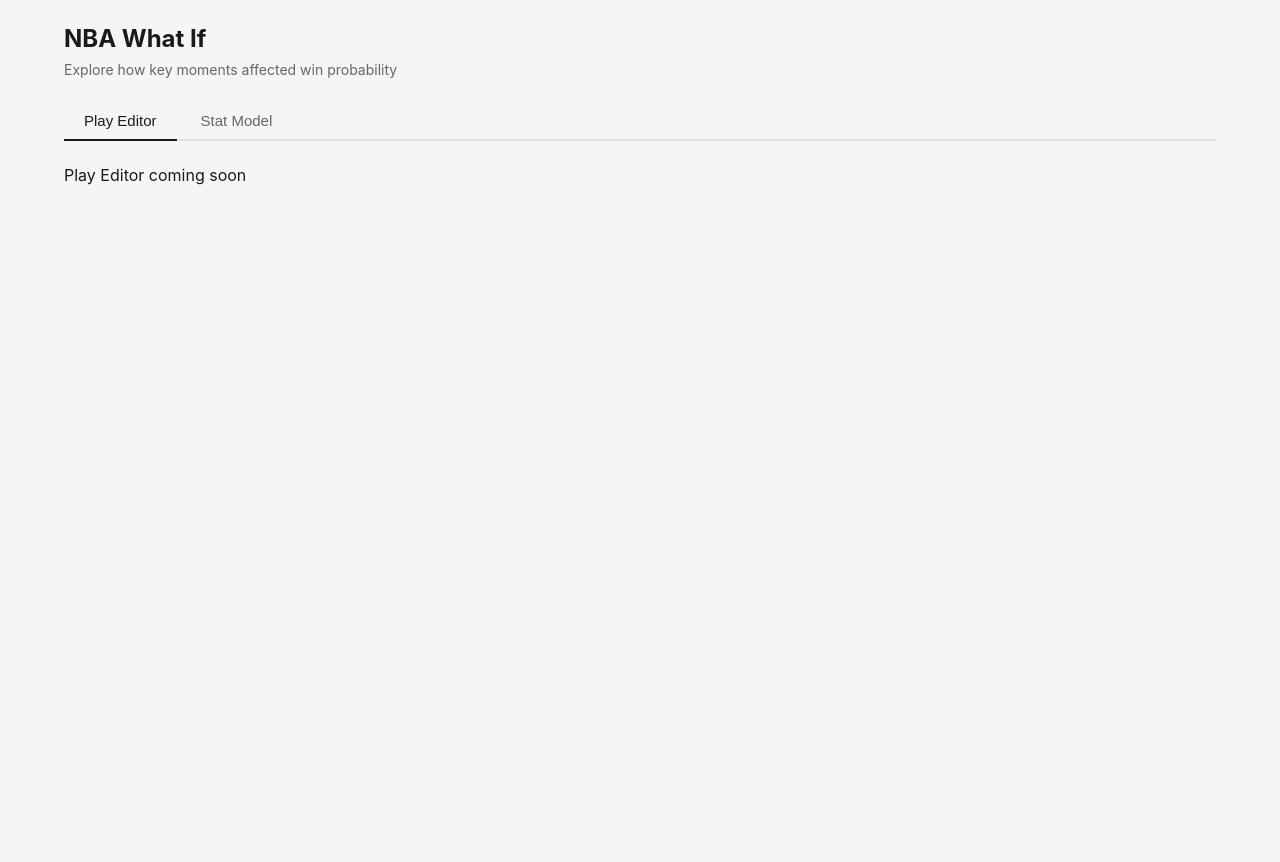
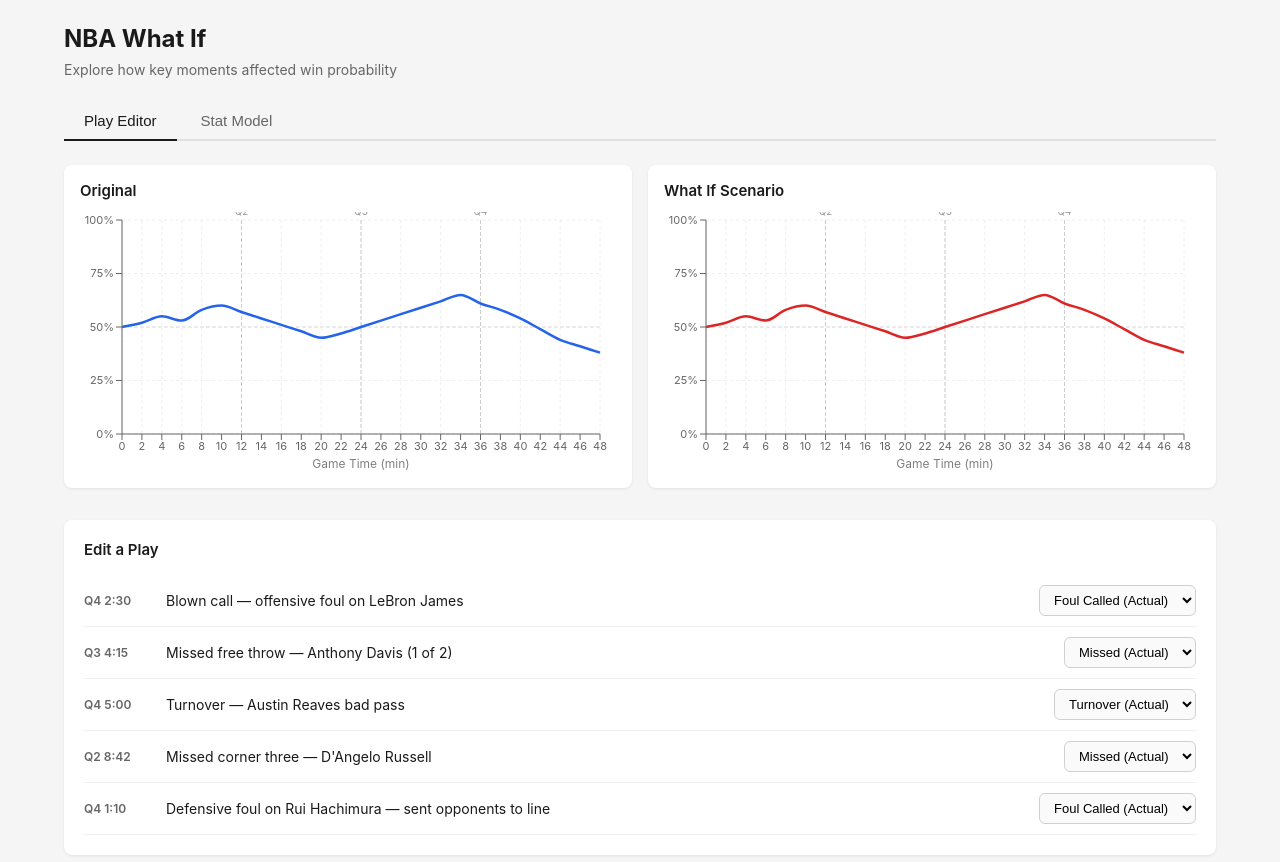
Before and after one commit to sk2007/nba-what-if, a React app: page / in a window 1280 px wide. Shown: the top 862 px of the page. Before the commit the page ends 800 px from the top, so only its background shows below. Built offline with nearby package versions, Linux system fonts and the light colour scheme; the HTML template or start-up script is replaced by a standard one.

Commit message:
feat: add PlayEditor with side-by-side win probability charts

```diff
--- a/src/App.jsx
+++ b/src/App.jsx
@@ -1,5 +1,6 @@
 import { useState } from 'react';
 import TabNav from './components/TabNav';
+import PlayEditor from './components/PlayEditor';
 import './App.css';
 
 export default function App() {
@@ -13,7 +14,7 @@
       </p>
       <TabNav activeTab={activeTab} onTabChange={setActiveTab} />
       <div>
-        {activeTab === 'Play Editor' && <p>Play Editor coming soon</p>}
+        {activeTab === 'Play Editor' && <PlayEditor />}
         {activeTab === 'Stat Model' && <p>Stat Model coming soon</p>}
       </div>
     </div>
--- /dev/null
+++ b/src/components/PlayEditor.jsx
@@ -0,0 +1,171 @@
+import { useState } from 'react';
+import {
+  LineChart,
+  Line,
+  XAxis,
+  YAxis,
+  CartesianGrid,
+  Tooltip,
+  ReferenceLine,
+  ResponsiveContainer,
+} from 'recharts';
+import { originalCurve, plays } from '../data/plays';
+
+const QUARTER_LINES = [12, 24, 36];
+
+function WinProbChart({ data, title, color }) {
+  return (
+    <div style={styles.chartPanel}>
+      <h3 style={styles.chartTitle}>{title}</h3>
+      <ResponsiveContainer width="100%" height={260}>
+        <LineChart data={data} margin={{ top: 8, right: 16, left: 0, bottom: 8 }}>
+          <CartesianGrid strokeDasharray="3 3" stroke="#eee" />
+          <XAxis
+            dataKey="minute"
+            label={{ value: 'Game Time (min)', position: 'insideBottom', offset: -4, fontSize: 12 }}
+            domain={[0, 48]}
+            tickCount={9}
+            tick={{ fontSize: 11 }}
+          />
+          <YAxis
+            domain={[0, 100]}
+            tickFormatter={(v) => `${v}%`}
+            tick={{ fontSize: 11 }}
+            width={42}
+          />
+          <Tooltip
+            formatter={(v) => [`${v}%`, 'Win Prob']}
+            labelFormatter={(l) => `Minute ${l}`}
+          />
+          {QUARTER_LINES.map((min) => (
+            <ReferenceLine
+              key={min}
+              x={min}
+              stroke="#ccc"
+              strokeDasharray="4 2"
+              label={{ value: `Q${min / 12 + 1}`, position: 'top', fontSize: 10, fill: '#999' }}
+            />
+          ))}
+          <ReferenceLine y={50} stroke="#ddd" strokeDasharray="4 2" />
+          <Line
+            type="monotone"
+            dataKey="prob"
+            stroke={color}
+            strokeWidth={2.5}
+            dot={false}
+            activeDot={{ r: 4 }}
+          />
+        </LineChart>
+      </ResponsiveContainer>
+    </div>
+  );
+}
+
+export default function PlayEditor() {
+  const [selectedOutcomes, setSelectedOutcomes] = useState(
+    Object.fromEntries(plays.map((p) => [p.id, p.outcomes[0]]))
+  );
+
+  const whatIfCurve = (() => {
+    for (let i = plays.length - 1; i >= 0; i--) {
+      const play = plays[i];
+      const selected = selectedOutcomes[play.id];
+      if (selected !== play.outcomes[0]) {
+        return play.whatIfCurves[selected];
+      }
+    }
+    return originalCurve;
+  })();
+
+  function handleOutcomeChange(playId, outcome) {
+    setSelectedOutcomes((prev) => ({ ...prev, [playId]: outcome }));
+  }
+
+  return (
+    <div>
+      <div style={styles.chartsRow}>
+        <WinProbChart data={originalCurve} title="Original" color="#2563eb" />
+        <WinProbChart data={whatIfCurve} title="What If Scenario" color="#dc2626" />
+      </div>
+      <div style={styles.playList}>
+        <h3 style={styles.playListTitle}>Edit a Play</h3>
+        {plays.map((play) => (
+          <div key={play.id} style={styles.playRow}>
+            <span style={styles.playTime}>{play.time}</span>
+            <span style={styles.playDesc}>{play.description}</span>
+            <select
+              value={selectedOutcomes[play.id]}
+              onChange={(e) => handleOutcomeChange(play.id, e.target.value)}
+              style={styles.select}
+            >
+              {play.outcomes.map((outcome) => (
+                <option key={outcome} value={outcome}>
+                  {outcome}
+                </option>
+              ))}
+            </select>
+          </div>
+        ))}
+      </div>
+    </div>
+  );
+}
+
+const styles = {
+  chartsRow: {
+    display: 'flex',
+    gap: '16px',
+    marginBottom: '32px',
+  },
+  chartPanel: {
+    flex: 1,
+    background: '#fff',
+    borderRadius: '8px',
+    padding: '16px',
+    boxShadow: '0 1px 3px rgba(0,0,0,0.08)',
+  },
+  chartTitle: {
+    fontSize: '15px',
+    fontWeight: '600',
+    marginBottom: '12px',
+    color: '#1a1a1a',
+  },
+  playList: {
+    background: '#fff',
+    borderRadius: '8px',
+    padding: '20px',
+    boxShadow: '0 1px 3px rgba(0,0,0,0.08)',
+  },
+  playListTitle: {
+    fontSize: '15px',
+    fontWeight: '600',
+    marginBottom: '16px',
+    color: '#1a1a1a',
+  },
+  playRow: {
+    display: 'flex',
+    alignItems: 'center',
+    gap: '12px',
+    padding: '10px 0',
+    borderBottom: '1px solid #f0f0f0',
+  },
+  playTime: {
+    fontSize: '12px',
+    fontWeight: '600',
+    color: '#666',
+    minWidth: '70px',
+  },
+  playDesc: {
+    flex: 1,
+    fontSize: '14px',
+    color: '#1a1a1a',
+  },
+  select: {
+    padding: '6px 10px',
+    borderRadius: '6px',
+    border: '1px solid #d0d0d0',
+    fontSize: '13px',
+    cursor: 'pointer',
+    background: '#fafafa',
+  },
+};
```
